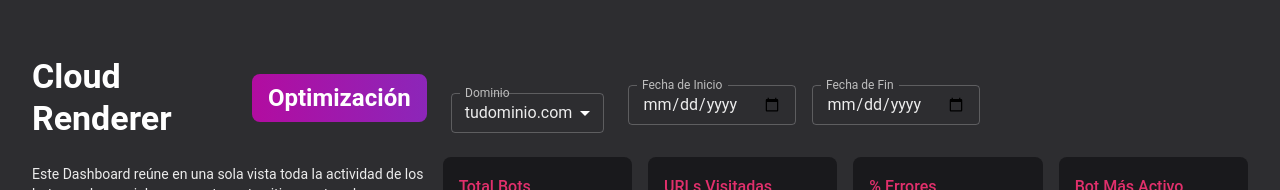
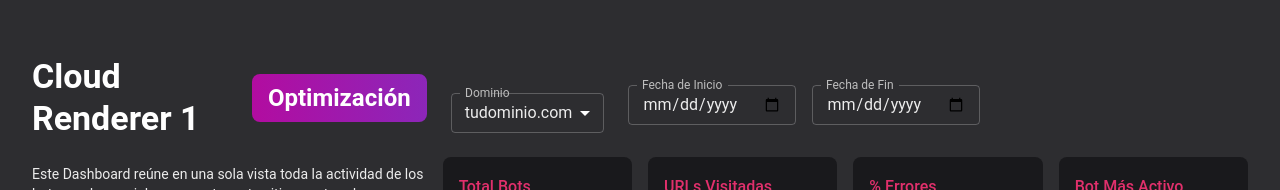
Before and after one commit to LuisAncelVasquezVillavicencio/server-puppeteer, a Next.js app in the folder puppeteer-server/: page /dashboard in a window 1280 px wide. Shown: the top 190 px of the page. Built offline with nearby package versions, Linux system fonts and the light colour scheme; no server answers.

Commit message:
Update Dashboard.jsx

```diff
--- a/puppeteer-server/components/Dashboard.jsx
+++ b/puppeteer-server/components/Dashboard.jsx
@@ -210,7 +210,7 @@ export default function Dashboard() {
           <Grid item xs={12} sm={4}>
             <Box sx={{ textAlign: 'left', my: 3, display: 'flex', justifyContent: 'left', alignItems: 'center', gap: 2 }}>
                     <Typography variant="h4" sx={{ fontWeight: 'bold', color: '#FFF' }}>
-                      Cloud Renderer
+                      Cloud Renderer 1
                     </Typography>
                     <Typography variant="h5" sx={{ fontWeight: 'bold', color: '#FFF' }}>
                     <Box sx={{ overflow: 'hidden', display: 'flex', alignItems: 'center', background: 'linear-gradient(90deg, #b20ca0, #8c26b9)', borderRadius: 2, px: 2, py: 1 }}>
```
